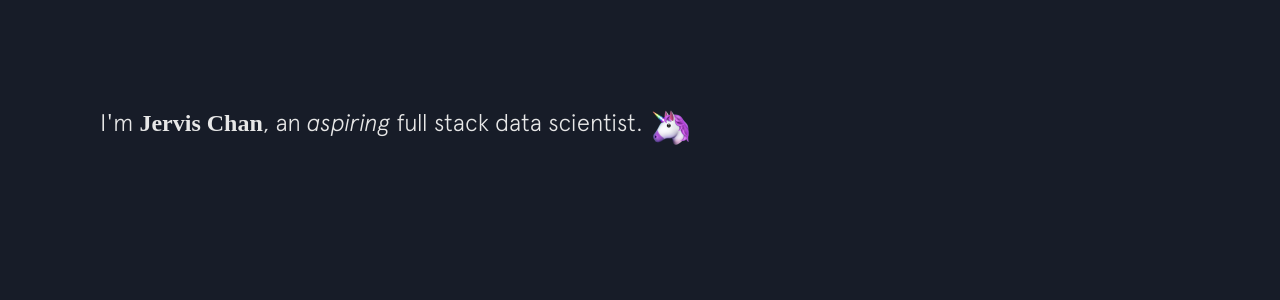
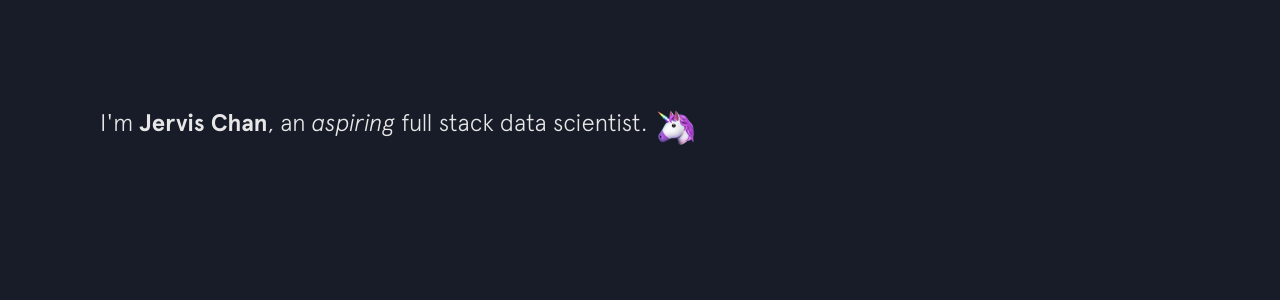
Before and after one commit to jervvs/jervvs.github.io, a Jekyll site: the page built from index.html, in a window 1280 px wide. Shown: the part 491-791 px from the top of the page. Built offline with Jekyll 4.4.1, drawn with Linux system fonts in a browser that asks for light colours; nearby versions of some CDN libraries; some web fonts are replaced.

Commit message:
Update main.css

```diff
--- a/css/main.css
+++ b/css/main.css
@@ -67,7 +67,7 @@
 /* test */
 
 
-
+/*
 @font-face {
 	font-family: Adobe;
 	src: url(../fonts/adobepro/AdobeTextPro-Regular.ttf);
@@ -114,7 +114,7 @@
 	src: url(../fonts/adobepro/AdobeTextPro-BoldIt.ttf) format("truetype");
     font-weight: 700;
 	font-style: italic
-}
+} */
 
 html {
 	-webkit-box-sizing: border-box;
@@ -732,7 +732,6 @@
 }
 
 .intro__tagline .name {
-    font-family: Adobe;
 	font-weight: 700;
 }
 
```
